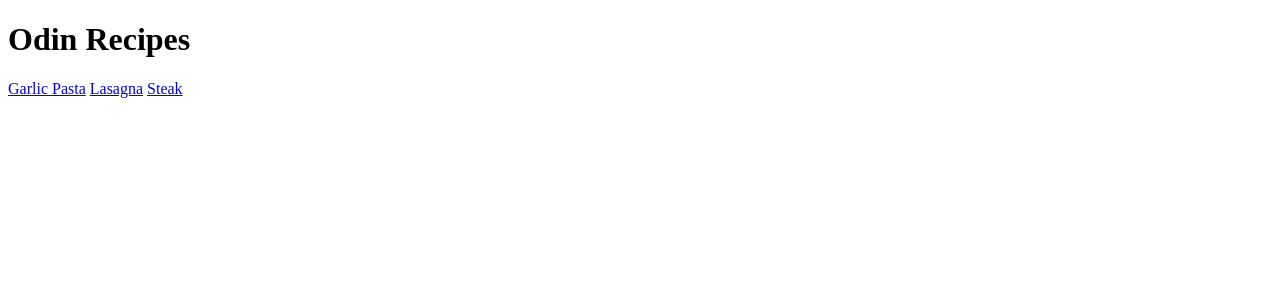
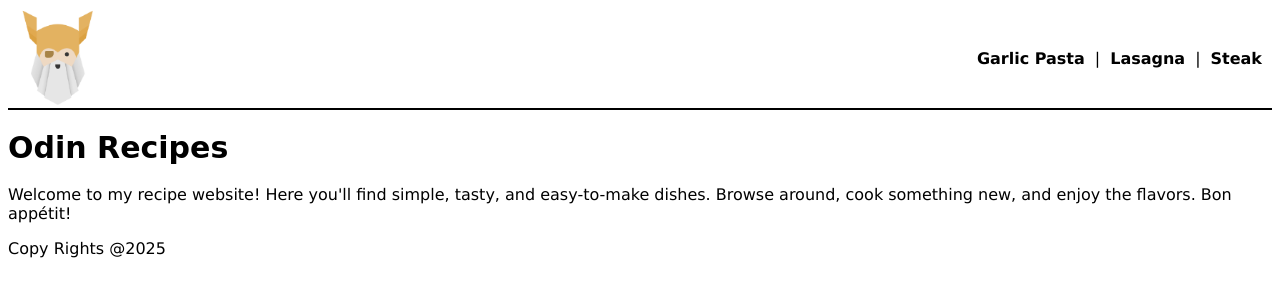
Before and after one commit to Naoshiy/odin-recipes, a plain HTML site: page index.html in a window 1280 px wide. Drawn offline with Linux system fonts and the light colour scheme.

Commit message:
Initial CSS Implementation

```diff
--- a/index.html
+++ b/index.html
@@ -3,12 +3,39 @@
 <head>
     <meta charset="UTF-8">
     <meta name="viewport" content="width=device-width, initial-scale=1.0">
-    <title>Document</title>
+    <title>Recipes</title>
+    <link rel="stylesheet" href="style.css">
 </head>
 <body>
-    <h1>Odin Recipes</h1>
-    <a href="recipes/garlic_pasta.html">Garlic Pasta</a>
-    <a href="recipes/lasagna.html">Lasagna</a>
-    <a href="recipes/steak.html">Steak</a>
+
+    <header>
+        <div class="nav-container">
+            <img src="../odin-recipes/recipes/imgs/logo.png" alt="" class="logo">
+        <nav>
+            <ul>
+                <li><a href="recipes/garlic_pasta.html">Garlic Pasta</a> </li>
+                <li>|</li>
+                <li><a href="recipes/lasagna.html">Lasagna</a> </li>
+                <li>|</li>
+                <li><a href="recipes/steak.html">Steak</a> </li>
+            </ul>
+        </nav>
+        </div>
+
+        <h1>Odin Recipes</h1>
+
+    </header>
+    <main>
+
+
+        <div>
+            <p>
+                Welcome to my recipe website!
+                Here you'll find simple, tasty, and easy-to-make dishes. Browse around, cook something new, and enjoy the flavors.
+                Bon appétit!
+            </p>
+        </div>
+    </main>
+    <footer>Copy Rights @2025</footer>
 </body>
 </html>
--- /dev/null
+++ b/style.css
@@ -0,0 +1,60 @@
+*{
+    font-family: 'Lucida Sans', 'Lucida Sans Regular', 'Lucida Grande', 'Lucida Sans Unicode', Geneva, Verdana, sans-serif;
+    font-size: medium;
+
+}
+
+h1{
+    font-weight: bold;
+    font-size: 30px;
+    font-family: cursive;
+}
+h2{
+    font-weight: bold;
+    font-size: 20px;
+    font-family: cursive;
+}
+
+.imagem{
+    display: flex;
+    justify-content: center;
+    align-items: center;
+    height: 100%;
+}
+
+img{
+    max-width: 100%;
+    height: auto;
+}
+
+.step{
+    border: 1px solid black;
+}
+
+nav ul{
+    list-style: none;
+    display: flex;
+    gap: 10px;
+    padding: 10px;
+    margin: 0px;
+
+}
+
+nav a{
+    text-decoration: none;
+    font-weight: bold;
+    color: black;
+
+}
+
+.logo{
+    height: 100px;
+    width: 100px;
+}
+
+.nav-container{
+    display: flex;
+    align-items: center;
+    justify-content: space-between;
+    border-bottom: 2px black solid;
+}
```
Also changed, not shown: recipes/garlic_pasta.html (+13 -3 lines), recipes/lasagna.html (+9 -1 lines), recipes/steak.html (+9 -0 lines), recipes/imgs/logo.png (added).
